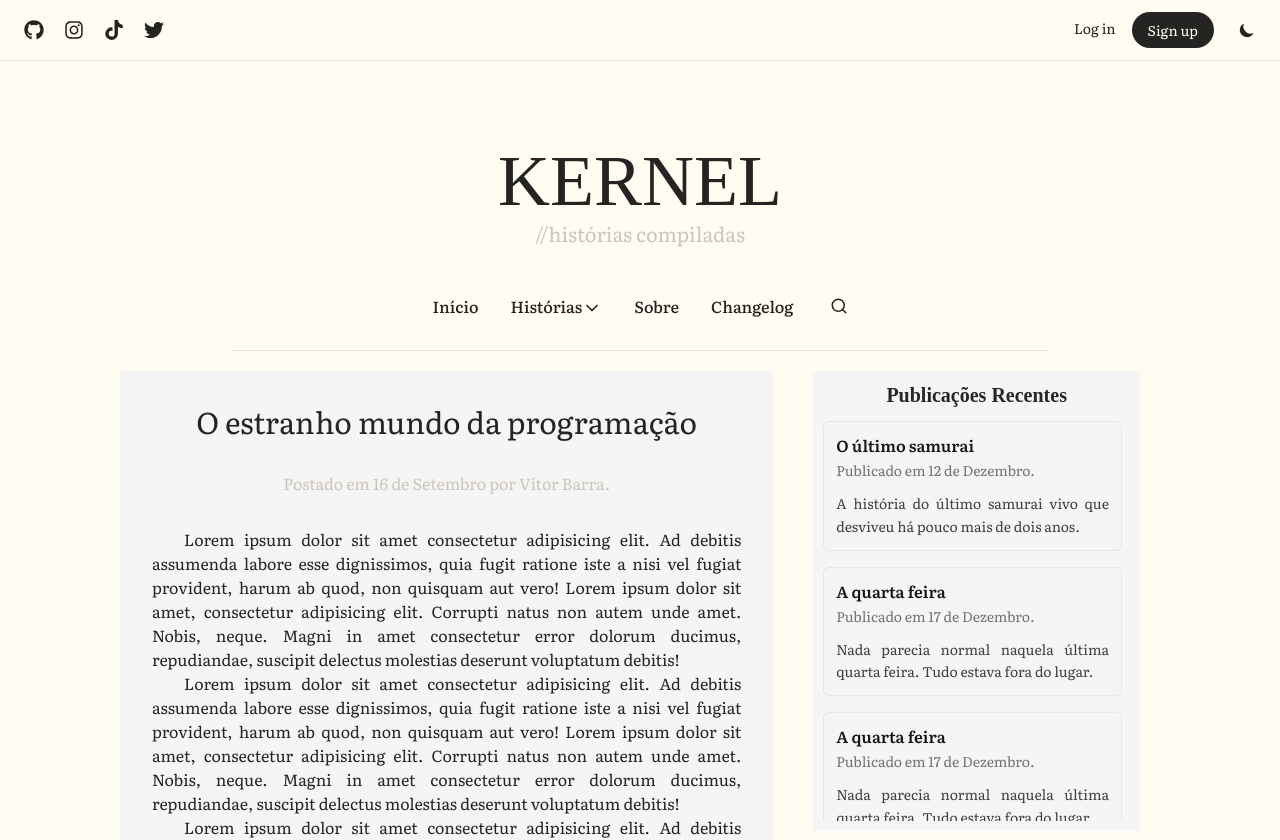
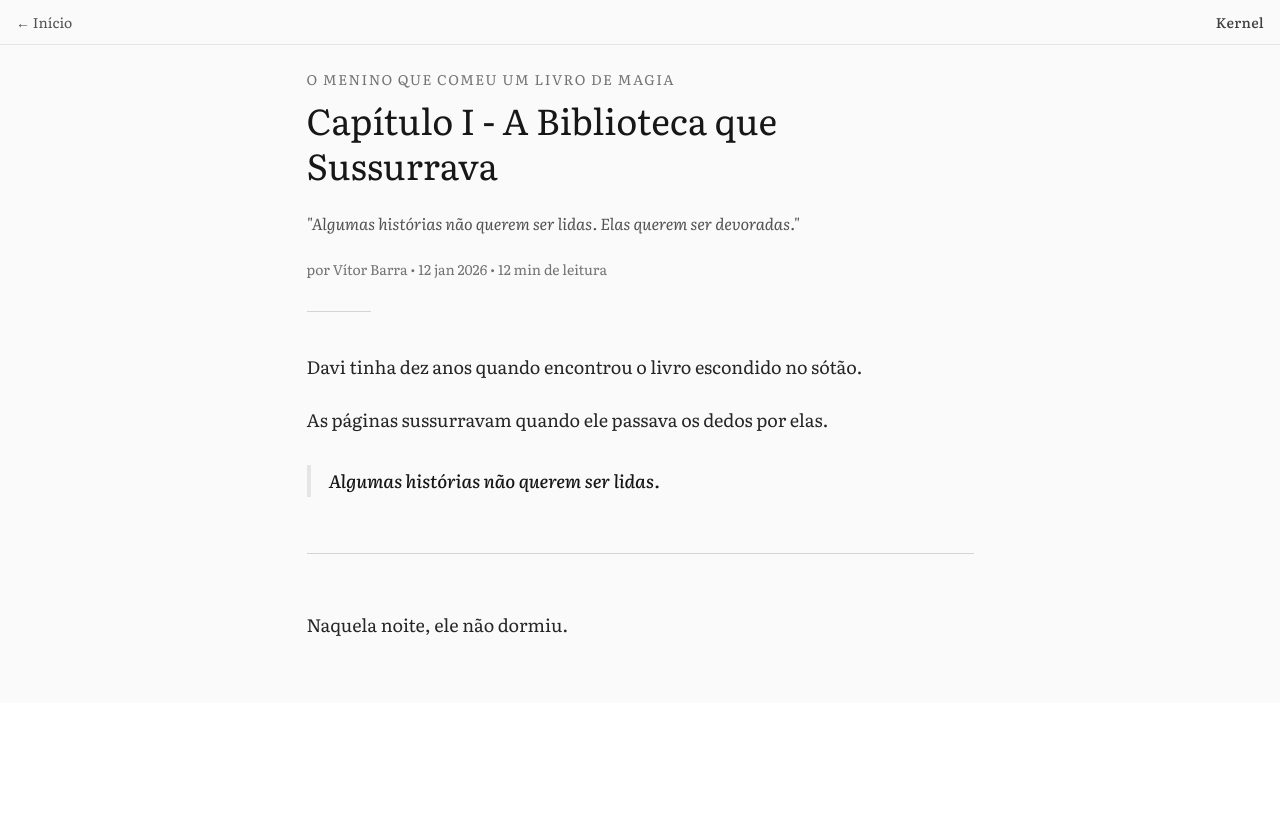
Before and after one commit to Kotige/cdh, a React (Vite) app: page /teste in a window 1280 px wide. Shown: the top 840 px of the page. After the commit the page ends 800 px from the top, so only its background shows below. Built offline with nearby package versions, Linux system fonts and the light colour scheme; a web font is replaced by a local one.

Commit message:
feat:publication components

```diff
--- a/package.json
+++ b/package.json
@@ -15,10 +15,12 @@
     "react": "^19.2.0",
     "react-dom": "^19.2.0",
     "react-icons": "^5.5.0",
+    "react-router-dom": "^7.12.0",
     "tailwindcss": "^4.1.18"
   },
   "devDependencies": {
     "@eslint/js": "^9.39.1",
+    "@tailwindcss/typography": "^0.5.19",
     "@types/react": "^19.2.5",
     "@types/react-dom": "^19.2.3",
     "@vitejs/plugin-react": "^5.1.1",
--- a/src/App.jsx
+++ b/src/App.jsx
@@ -1,12 +1,17 @@
+import {BrowserRouter, Routes, Route} from "react-router-dom";
 import './App.css'
 import Home from "./pages/Home"
+import Teste from "./pages/publications/teste";
 
 
 function App() {
   return (
-    <>
-      <Home />
-    </>
+    <BrowserRouter>
+      <Routes>
+        <Route path="/" element={<Home />} />
+        <Route path="/teste" element={<Teste />} />
+      </Routes>
+    </BrowserRouter>
   )
 }
 
--- /dev/null
+++ b/src/components/ReadingHeader/index.jsx
@@ -0,0 +1,46 @@
+import { Link } from "react-router-dom";
+
+export default function ReadingHeader({title="Kernel"}) {
+    return (
+        <header className="
+            sticky top-0 z-40
+            bg-neutral-50/90
+            dark:bg-neutral-900/90
+            backdrop-blur
+            border-b border-neutral-200
+            dark:border-neutral-800
+        ">
+            <div className="
+                mx-auto
+                max-w-72ch
+                px-4
+                py-3
+                flex
+                items-center
+                justify-between
+                text-sm
+            ">
+                <Link to="/" className="
+                    text-neutral-600
+                    dark:text-neutral-400
+                    hover:text-neutral-900
+                    dar:hover:text-neutral-100
+                    transition
+                ">
+                    ← Início
+                </Link>
+
+                <span className="
+                    font-medium
+                    tracking-wide
+                    text-neutral-700
+                    dark:text-neutral-300
+                ">
+                    {title}
+                </span>
+
+            </div>
+
+        </header>
+    )
+}
--- /dev/null
+++ b/src/components/ReadingLayout/index.jsx
@@ -0,0 +1,27 @@
+import react from "react";
+
+export default function ReadingLayout({children, className=""}) {
+    return (
+        <main className={`
+            min-h-screeen
+            bg-neutral-50
+            text-neutral-900
+            dark:bg-neutral-900
+            dark:text-neutral-100
+        `}>
+            <div className={`
+                mx-auto
+                w-full
+                max-w-[72ch]
+                px-4
+                pt-6
+                pb-16
+                sm:px-6
+                lg:px-0
+                ${className}
+                `}>
+                    {children}
+            </div>
+        </main>
+    )
+}
--- /dev/null
+++ b/src/components/StoryContent/index.jsx
@@ -0,0 +1,23 @@
+export default function StoryContent({children}){
+    return (
+        <article className="
+            prose
+            prose-neutral
+            prose-lg
+            dark:prose-invert
+            max-w-none
+
+            prose-p:leading-relaxed
+            prose-p:text-neutral-800
+            dark:prose-p:text-neutral-200
+
+            prose-blockquote:border-1-neutral-400
+            dark:prose-blockquote:border-1-neutral-600
+
+            prose-hr:border-neutral-300
+            dark:prose-border-neutral-700
+        ">
+            {children}
+        </article>
+    )
+}
--- /dev/null
+++ b/src/components/StoryHeader/index.jsx
@@ -0,0 +1,70 @@
+export default function StoryHeader(
+    {
+        title,
+        epigraph,
+        author,
+        date,
+        readingTime,
+        series,
+    }) {
+        return (
+            <header className="mb-10">
+                {/* Série */}
+                {series && (
+                    <p className="
+                        mb-2
+                        text-sm
+                        uppercase
+                        tracking-widest
+                        text-neutral-500
+                        dark:text-neutral-400
+                    ">
+                        {series}
+                    </p>
+                )}
+                {/* Título */}
+                <h1 className="
+                    font-serif
+                    text-3xl
+                    sm:text-4xl
+                    leading-tight
+                    text-neutral-900
+                    dark:text-neutral-100
+                ">
+                    {title}
+                </h1>
+
+                {/* Epígrafe */}
+                {epigraph && (
+                    <blockquote className="
+                        mt-6
+                        max-w-prose
+                        italic
+                        text-neutral-600
+                        dark:text-neutral-400
+                    ">
+                        "{epigraph}"
+                    </blockquote>
+                )}
+
+                {/* Meta tags */}
+                <p className="
+                    mt-6
+                    text-sm
+                    text-neutral-500
+                    dark:text-neutral-400
+                ">
+                    por {author} • {date} • {readingTime} min de leitura
+                </p>
+
+                {/* Separador */}
+                <div className="
+                    mt-8
+                    h-px
+                    w-16
+                    bg-neutral-300
+                    dark:bg-neutral-700
+                "/>
+            </header>
+        )
+    }
--- a/src/index.css
+++ b/src/index.css
@@ -1,6 +1,12 @@
 @import url('href="https://fonts.googleapis.com/css2?family=Literata:ital,opsz,wght@0,7..72,200..900;1,7..72,200..900&family=Vollkorn+SC:wght@400;600;700;900&display=swap');
 
 @import "tailwindcss";
+
+@tailwind base;
+@tailwind components;
+@tailwind utilities;
+
+@plugin "@tailwindcss/typography";
 
 
 :root {
--- /dev/null
+++ b/src/pages/publications/teste.jsx
@@ -0,0 +1,43 @@
+import ReadingLayout from "../../components/ReadingLayout";
+import ReadingHeader from "../../components/ReadingHeader";
+import StoryHeader from "../../components/StoryHeader";
+import StoryContent from "../../components/StoryContent";
+
+export default function Teste() {
+    return (
+        <>
+            <ReadingHeader />
+            <ReadingLayout>
+
+                <StoryHeader
+                    title="Capítulo I - A Biblioteca que Sussurrava"
+                    author="Vítor Barra"
+                    date="12 jan 2026"
+                    readingTime={12}
+                    series="O menino que Comeu um Livro de Magia"
+                    epigraph="Algumas histórias não querem ser lidas. Elas querem ser devoradas."
+                />
+
+                <StoryContent>
+                    <p>
+                        Davi tinha dez anos quando encontrou o livro escondido no sótão.
+                    </p>
+
+                    <p>
+                        As páginas sussurravam quando ele passava os dedos por elas.
+                    </p>
+
+                    <blockquote>
+                        Algumas histórias não querem ser lidas.
+                    </blockquote>
+
+                    <hr />
+
+                    <p>
+                        Naquela noite, ele não dormiu.
+                    </p>
+                </StoryContent>
+        </ReadingLayout>
+        </>
+    )
+}
--- a/src/tailwind.config.js
+++ b/src/tailwind.config.js
@@ -1,6 +1,9 @@
 /** @type {import('tailwindcss').Config} */
 export default {
-    content: ["./index.html", "./src/**/*.{js,jsx,ts,tsx}"],
+    content: [
+            "./index.html",
+            "./src/**/*.{js,jsx,ts,tsx}"
+        ],
     theme: {
         extend: {
             colors: {
@@ -11,5 +14,7 @@ export default {
             },
         },
     },
-    plugins: [],
+    plugins: [
+        require("@tailwindcss/typography"),
+    ],
 };
```
Also changed, not shown: 1 other file (tests, documents, lock files or other folders).
